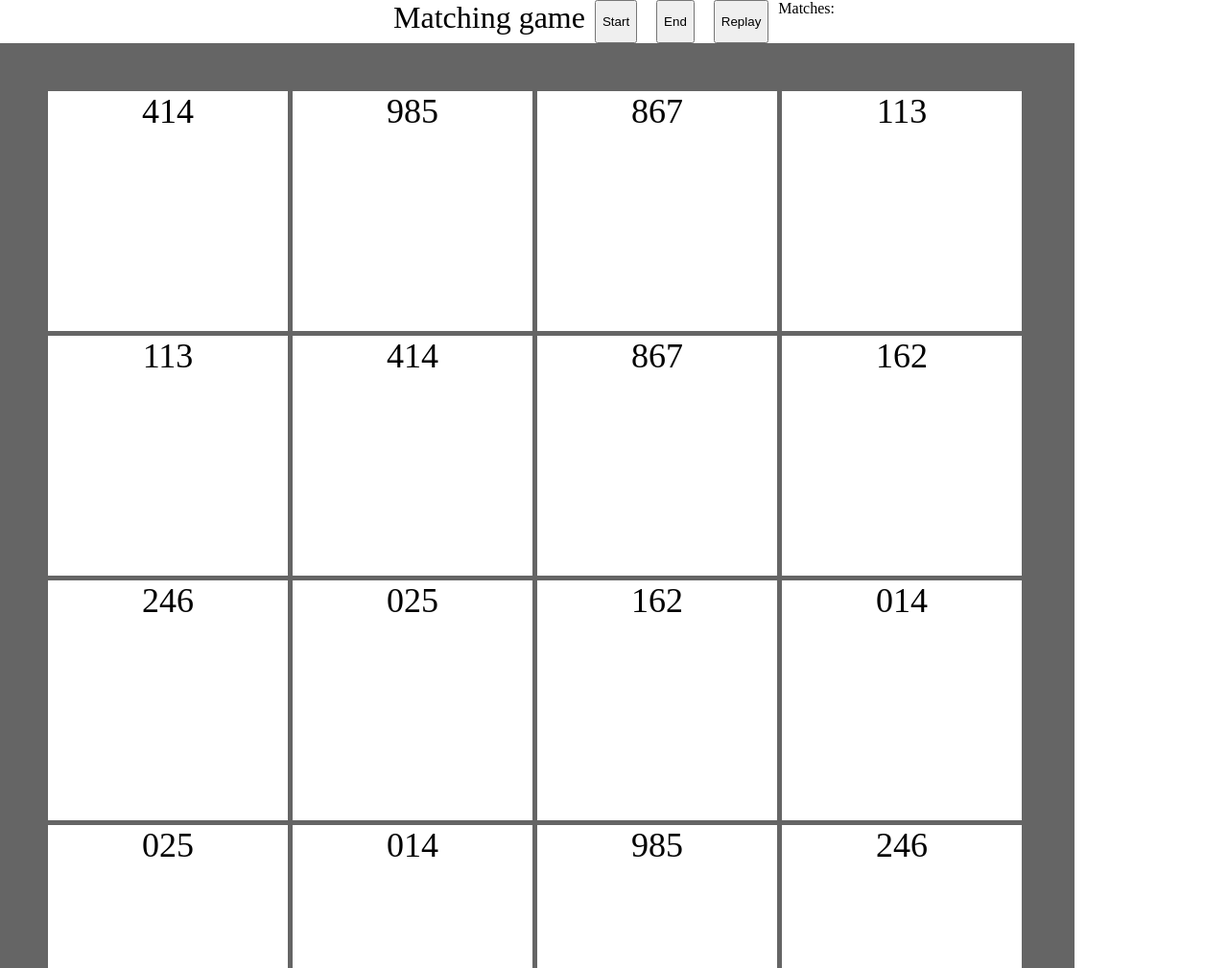
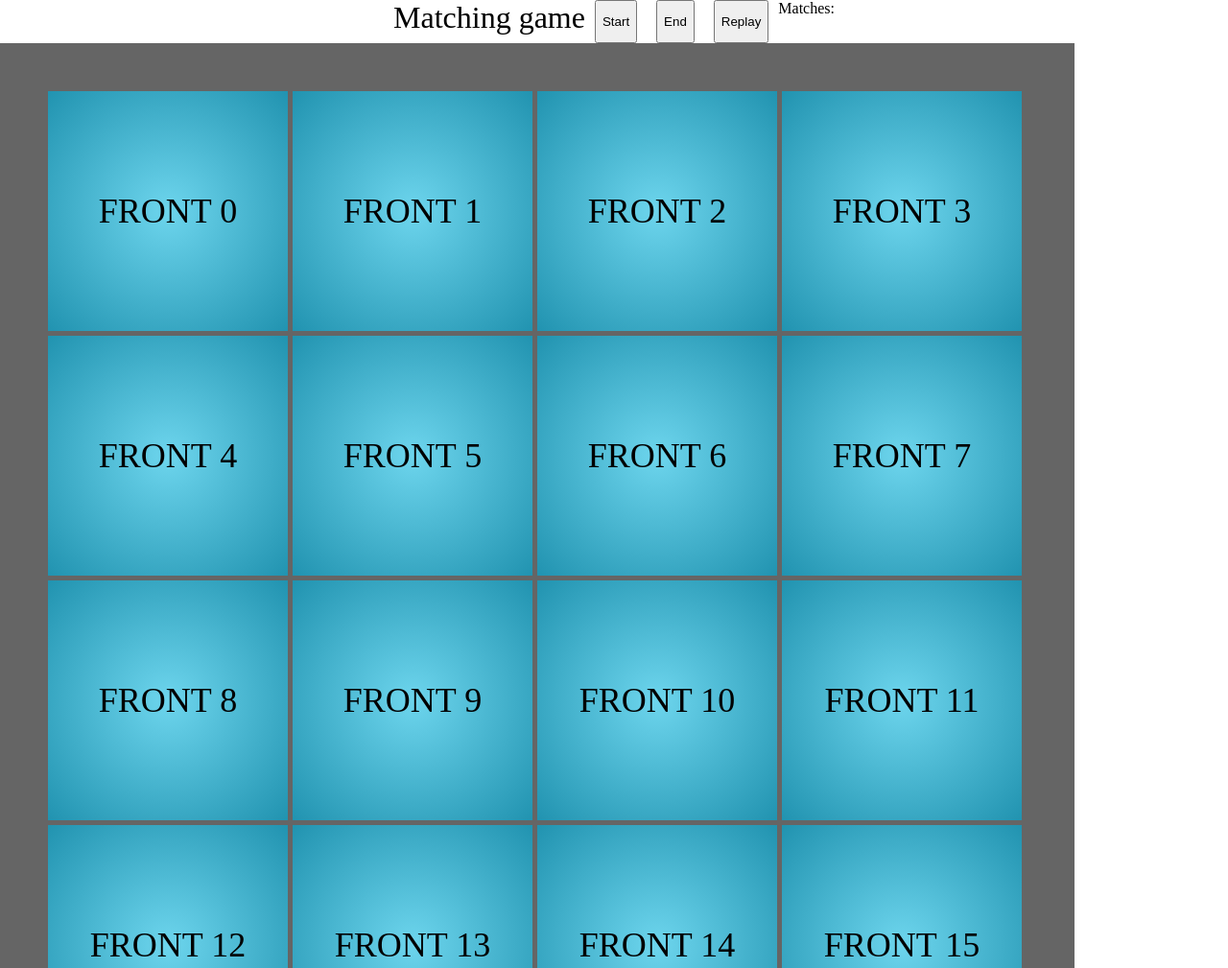
Before and after one commit to RenJeka/matching_game, a website with bundled scripts: page index.html in a window 1280 px wide. Shown: the top 1009 px of the page at 96% size. Built offline with nearby package versions, Linux system fonts and the light colour scheme.

Commit message:
style: fix style and ids position (to center)

```diff
--- a/models/GridItem.js
+++ b/models/GridItem.js
@@ -56,13 +56,7 @@ export class GridItem extends HTMLDivElement{
         // this.style.backgroundColor = color || '#ffffff';
         this.className = 'grid-item';
 
-        const frontSide = document.createElement('div');
-        frontSide.classList.add('grid-item_front');
-        this.appendChild(frontSide);
-        const backSide = document.createElement('div');
-        backSide.classList.add('grid-item_back');
-        backSide.innerText = id + 'back';
-        this.appendChild(backSide);
+        this._appendItemSides();
         this._id = id;
     }
 
@@ -121,10 +115,10 @@ export class GridItem extends HTMLDivElement{
     }
 
     setTextToItem(text, fontSize) {
-        const frontSide = this.querySelector('.grid-item_front');
+        const backSide = this.querySelector('.grid-item_back-text');
 
         this._text = text.toString();
-        frontSide.innerText = text.toString();
+        backSide.innerText = text.toString();
         this.style.fontSize = (Math.abs(parseInt(fontSize)) || 16) + 'px';
     }
 
@@ -155,4 +149,24 @@ export class GridItem extends HTMLDivElement{
     _toggleSelected(){
         this.selected = !this.selected;
     }
+
+    _appendItemSides() {
+        const frontSide = document.createElement('div');
+        const frontSideText = document.createElement('span');
+        frontSide.classList.add('grid-item_front');
+        frontSideText.classList.add('grid-item_front-text');
+
+        frontSideText.innerText = 'FRONT ' + this.id;
+
+        frontSide.appendChild(frontSideText);
+        this.appendChild(frontSide);
+
+
+        const backSide = document.createElement('div');
+        const backSideText = document.createElement('span');
+        backSide.classList.add('grid-item_back');
+        backSideText.classList.add('grid-item_back-text');
+        backSide.appendChild(backSideText);
+        this.appendChild(backSide);
+    }
 }
--- a/style.css
+++ b/style.css
@@ -60,9 +60,16 @@ header button {
     backface-visibility: hidden;
 }
 
+.grid-item_front-text,
+.grid-item_back-text{
+    align-self: center;
+}
+
 .grid-item .grid-item_front {
     position: relative;
     overflow: hidden;
+    background: radial-gradient(#6dd5ed, #2193b0);
+
 }
 
 
@@ -71,7 +78,7 @@ header button {
     top: 0;
     left: 0;
     color: #fff;
-    background: #4b00ff;
+    background: #6dd5ed;
     transform: rotateY(180deg);
     -webkit-transform: rotateY(180deg);
     -moz-transform: rotateY(180deg);
```
